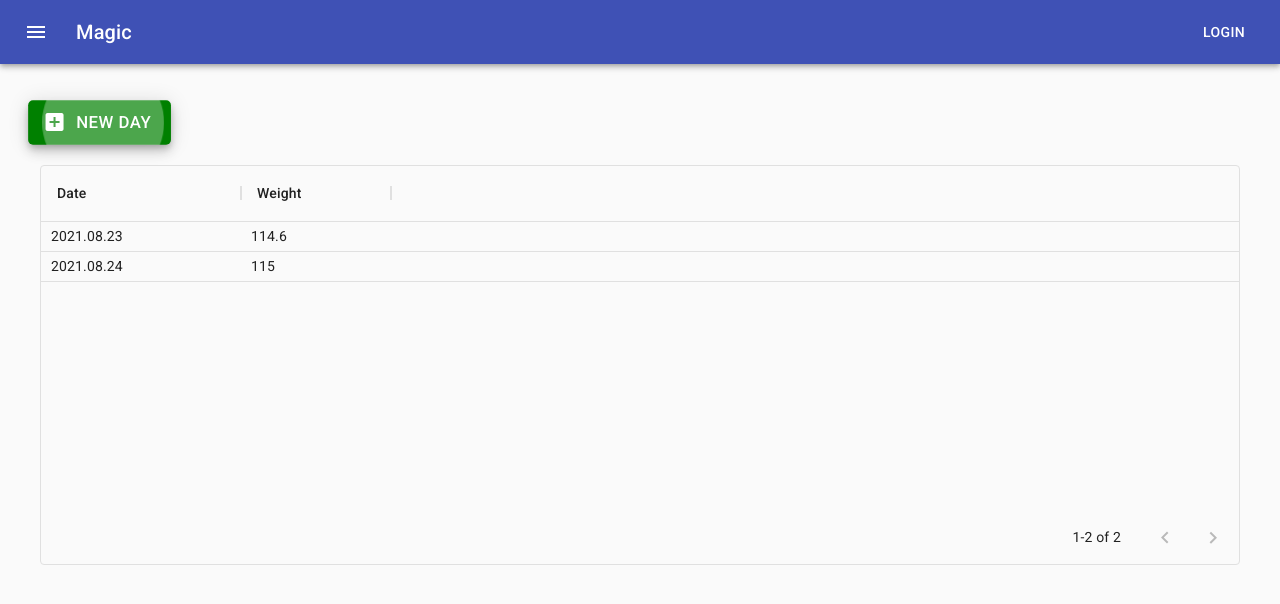
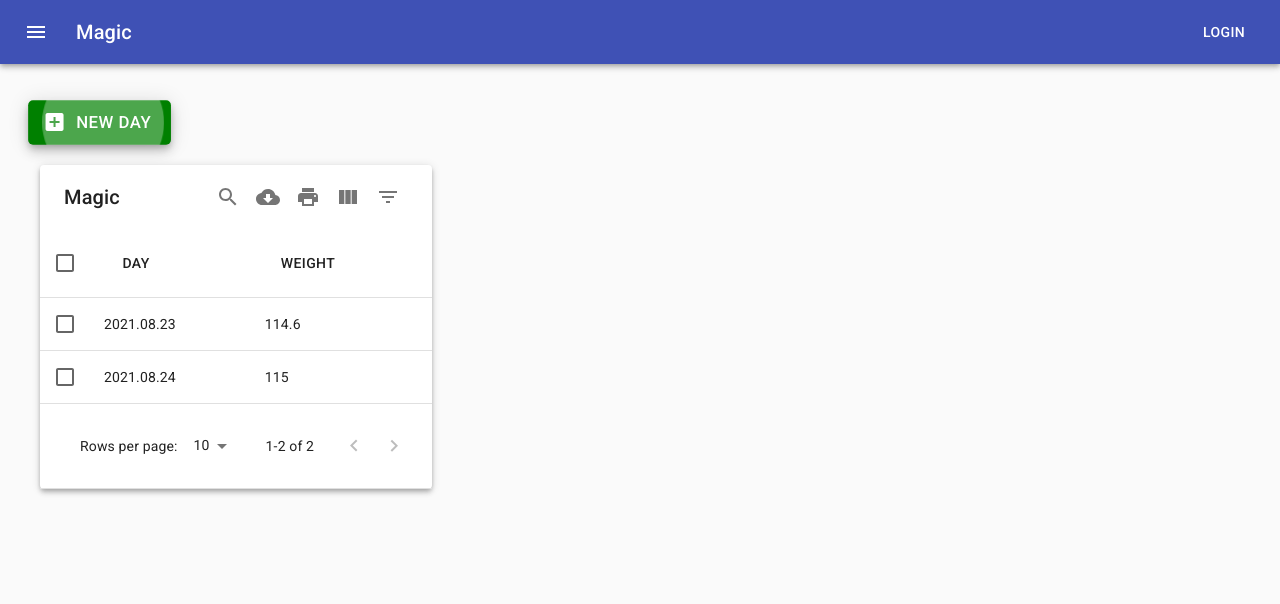
Before and after one commit to fernandokokocha/magic-frontend, a React (Create React App) app: page / in a window 1280 px wide. Shown: the top 604 px of the page. Built offline with nearby package versions, Linux system fonts and the light colour scheme.

Commit message:
Change Table library - from data-grid to mui-datatables

```diff
--- a/package.json
+++ b/package.json
@@ -14,6 +14,7 @@
     "@types/react": "^17.0.0",
     "@types/react-dom": "^17.0.0",
     "dayjs": "^1.10.6",
+    "mui-datatables": "^3.7.8",
     "react": "^17.0.2",
     "react-dom": "^17.0.2",
     "react-scripts": "4.0.3",
@@ -43,5 +44,8 @@
       "last 1 firefox version",
       "last 1 safari version"
     ]
+  },
+  "devDependencies": {
+    "@types/mui-datatables": "^3.7.7"
   }
 }
--- a/src/components/MagicTable.tsx
+++ b/src/components/MagicTable.tsx
@@ -1,38 +1,27 @@
-import { DataGrid, GridColDef, GridRowData } from "@material-ui/data-grid";
+import { GridRowData } from "@material-ui/data-grid";
 import { DATE_FORMAT } from "../datetime/datetime";
+import MUIDataTable from "mui-datatables";
+import { Dayjs } from "dayjs";
 
-function getDate(params: any) {
-  const d = params.getValue(params.id, "date");
-  return d.format(DATE_FORMAT);
+function formatDate(day: Dayjs) {
+  return day.format(DATE_FORMAT);
 }
 
-const columns: GridColDef[] = [
-  {
-    field: "formattedDate",
-    headerName: "Date",
-    width: 200,
-    valueGetter: getDate,
-    sortComparator: (v1, v2) => (v1 as string).localeCompare(v2 as string),
-  },
-  {
-    field: "weight",
-    headerName: "Weight",
-    width: 150,
-    editable: true,
-  },
-];
+const columns = ["Day", "Weight"];
+
+const options = {};
+
+const rowToData = (row: GridRowData) => [formatDate(row.date), row.weight];
 
 export const MagicTable = ({ rows }: { rows: GridRowData[] }) => {
+  const data = rows.map(rowToData);
   return (
-    <div style={{ height: 400, width: "100%" }}>
-      <DataGrid
-        rows={rows}
-        columns={columns}
-        pageSize={90}
-        disableSelectionOnClick
-        rowHeight={30}
-      />
-    </div>
+    <MUIDataTable
+      title={"Magic"}
+      data={data}
+      columns={columns}
+      options={options}
+    />
   );
 };
 
```
Also changed, not shown: 1 other file (tests, documents, lock files or other folders).
